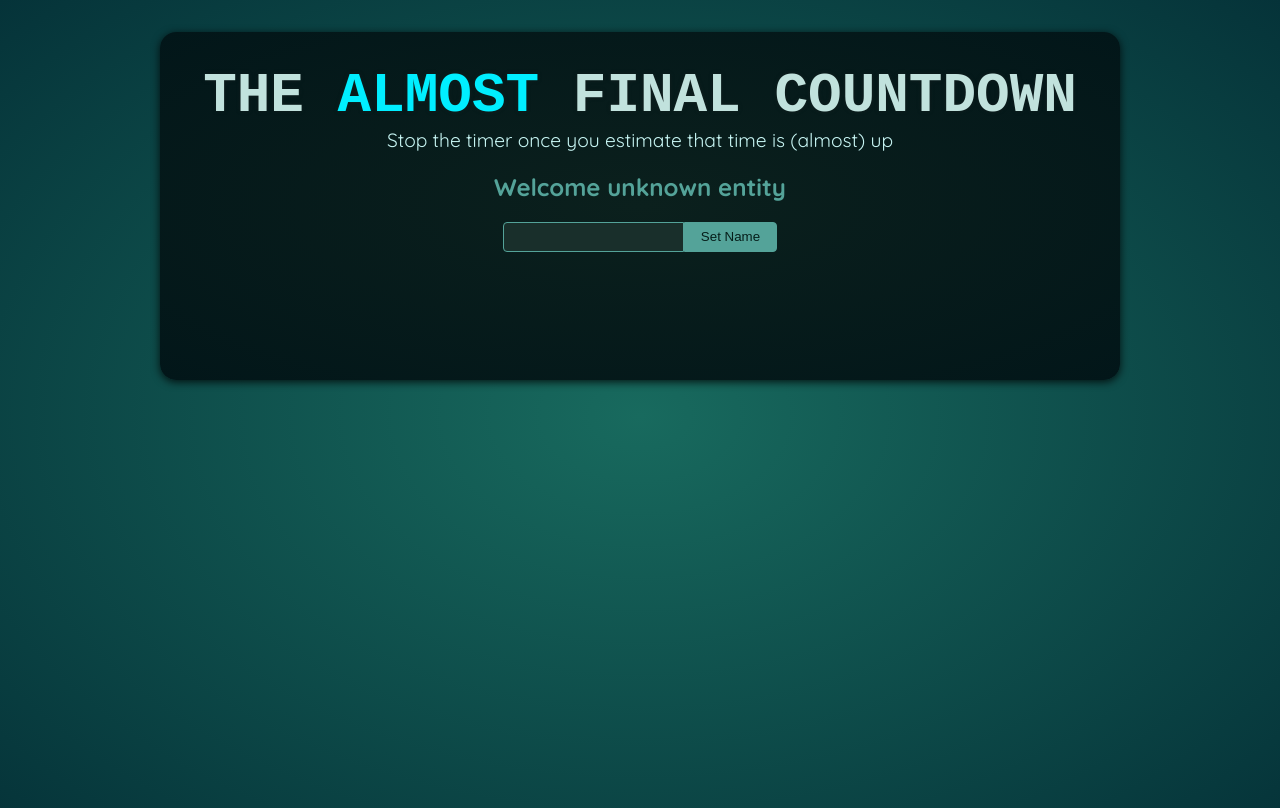
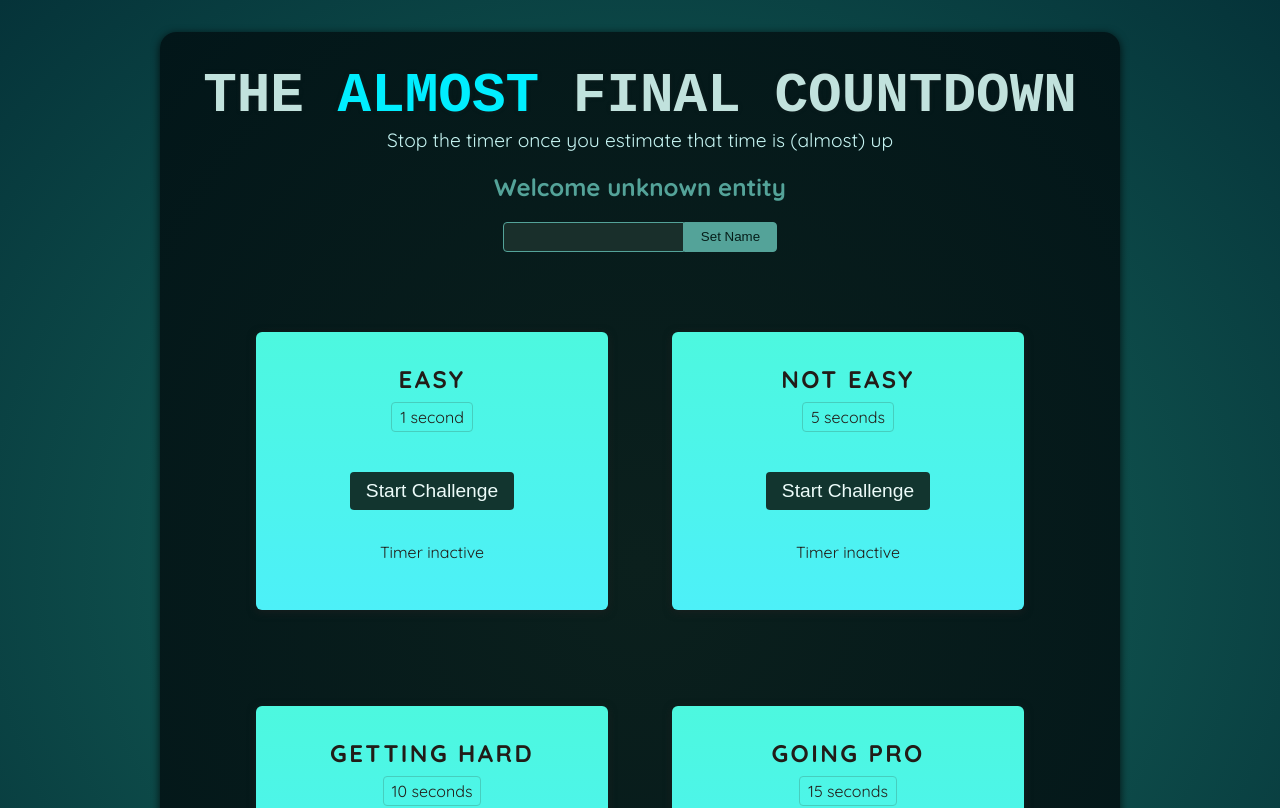
Before and after one commit to viveksinghal1/timer-game-react-udemy-academind, a React (Create React App) app: page / in a window 1280 px wide. Shown: the top 808 px of the page. Built offline with nearby package versions, Linux system fonts and the light colour scheme; a web font is replaced by a local one.

Commit message:
feat: added TimerChallenge components

```diff
--- a/src/App.js
+++ b/src/App.js
@@ -1,10 +1,16 @@
 import Player from "./components/Player";
+import TimerChallenge from "./components/TimerChallenge";
 
 function App() {
   return (
     <>
       <Player />
-      <div id="challenges"></div>
+      <div id="challenges">
+        <TimerChallenge title="Easy" targetTime="1" />
+        <TimerChallenge title="Not easy" targetTime="5" />
+        <TimerChallenge title="Getting Hard" targetTime="10" />
+        <TimerChallenge title="Going Pro" targetTime="15" />
+      </div>
     </>
   );
 }
--- /dev/null
+++ b/src/components/TimerChallenge.jsx
@@ -0,0 +1,32 @@
+import { useState } from "react";
+
+export default function TimerChallenge({ title, targetTime }) {
+  const [timerExpired, setTimerExpired] = useState(false);
+  const [timerStarted, setTimerStarted] = useState(false);
+
+  function handleStart() {
+    setTimeout(() => {
+      setTimerExpired(true);
+      setTimerStarted(false);
+    }, targetTime * 1000);
+    setTimerStarted(true);
+  }
+
+  return (
+    <section className="challenge">
+      <h2>{title}</h2>
+      {timerExpired && <p>You lost!</p>}
+      <p className="challenge-time">
+        {targetTime} second{targetTime > 1 ? "s" : ""}
+      </p>
+      <p>
+        <button onClick={handleStart}>
+          {timerStarted ? "Stop" : "Start"} Challenge
+        </button>
+      </p>
+      <p className={timerStarted ? "active" : undefined}>
+        {timerStarted ? "Time is running" : "Timer inactive"}
+      </p>
+    </section>
+  );
+}
```
